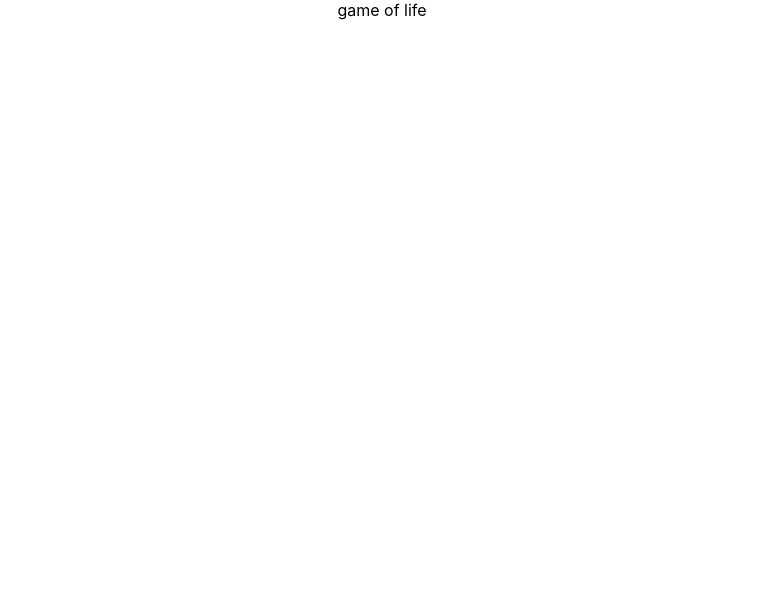
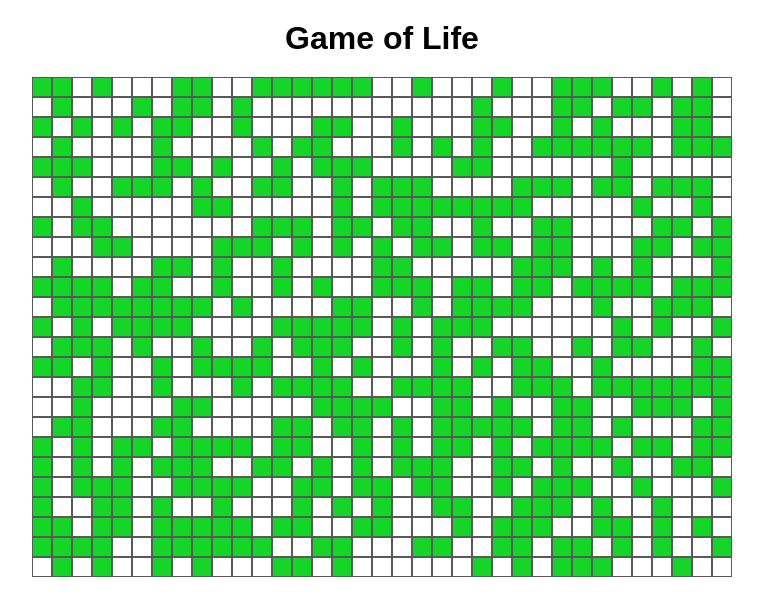
Before and after one commit to Gregfanyan/game-of-life, a React (Create React App) app: page / in a window 1280 px wide. Shown: the top 616 px of the page, without its empty margins (258-1021 px from the left). Built offline with nearby package versions, Linux system fonts and the light colour scheme.

Commit message:
✨ added basic game structure

```diff
--- a/src/App.css
+++ b/src/App.css
@@ -1,38 +1,11 @@
-.App {
+* {
+  margin: 0;
+  padding: 0;
+  box-sizing: border-box;
+}
+
+body {
+  font-family: "Poppins", sans-serif;
+  min-height: 100vh;
   text-align: center;
 }
-
-.App-logo {
-  height: 40vmin;
-  pointer-events: none;
-}
-
-@media (prefers-reduced-motion: no-preference) {
-  .App-logo {
-    animation: App-logo-spin infinite 20s linear;
-  }
-}
-
-.App-header {
-  background-color: #282c34;
-  min-height: 100vh;
-  display: flex;
-  flex-direction: column;
-  align-items: center;
-  justify-content: center;
-  font-size: calc(10px + 2vmin);
-  color: white;
-}
-
-.App-link {
-  color: #61dafb;
-}
-
-@keyframes App-logo-spin {
-  from {
-    transform: rotate(0deg);
-  }
-  to {
-    transform: rotate(360deg);
-  }
-}
--- a/src/App.tsx
+++ b/src/App.tsx
@@ -1,8 +1,66 @@
-import React from "react";
+import React, { useState } from "react";
 import "./App.css";
 
+const numOfRows = 25;
+const numOfCols = 35;
+
+const randomGrid = () => {
+  const grid = [];
+  for (let i = 0; i < numOfRows; i++) {
+    const row = [];
+    for (let j = 0; j < numOfCols; j++) {
+      row.push(Math.floor(Math.random() * 2));
+    }
+    grid.push(row);
+  }
+  return grid;
+};
+
 function App() {
-  return <div className="App">game of life</div>;
+  const [grid, setGrid] = useState<number[][]>(randomGrid());
+  console.log("grid", grid);
+  let newGrid = [...grid];
+  console.log("newGrid", newGrid);
+  return (
+    <>
+      <h1
+        style={{
+          display: "flex",
+          justifyContent: "center",
+          padding: "20px",
+        }}
+      >
+        Game of Life
+      </h1>
+      <div
+        style={{
+          display: "grid",
+          gridTemplateColumns: `repeat(${numOfCols},  20px) `,
+          justifyContent: "center",
+          alignItems: "center",
+        }}
+      >
+        {grid &&
+          grid.map((rows, rowIndex) =>
+            rows.map((col, colIndex) => {
+              return (
+                <div
+                  key={`${rowIndex}-${colIndex}`}
+                  style={{
+                    width: 20,
+                    height: 20,
+                    backgroundColor: grid[rowIndex][colIndex]
+                      ? "#13d626"
+                      : undefined,
+                    border: "1px solid #595959",
+                  }}
+                />
+              );
+            })
+          )}
+      </div>
+    </>
+  );
 }
 
 export default App;
```
